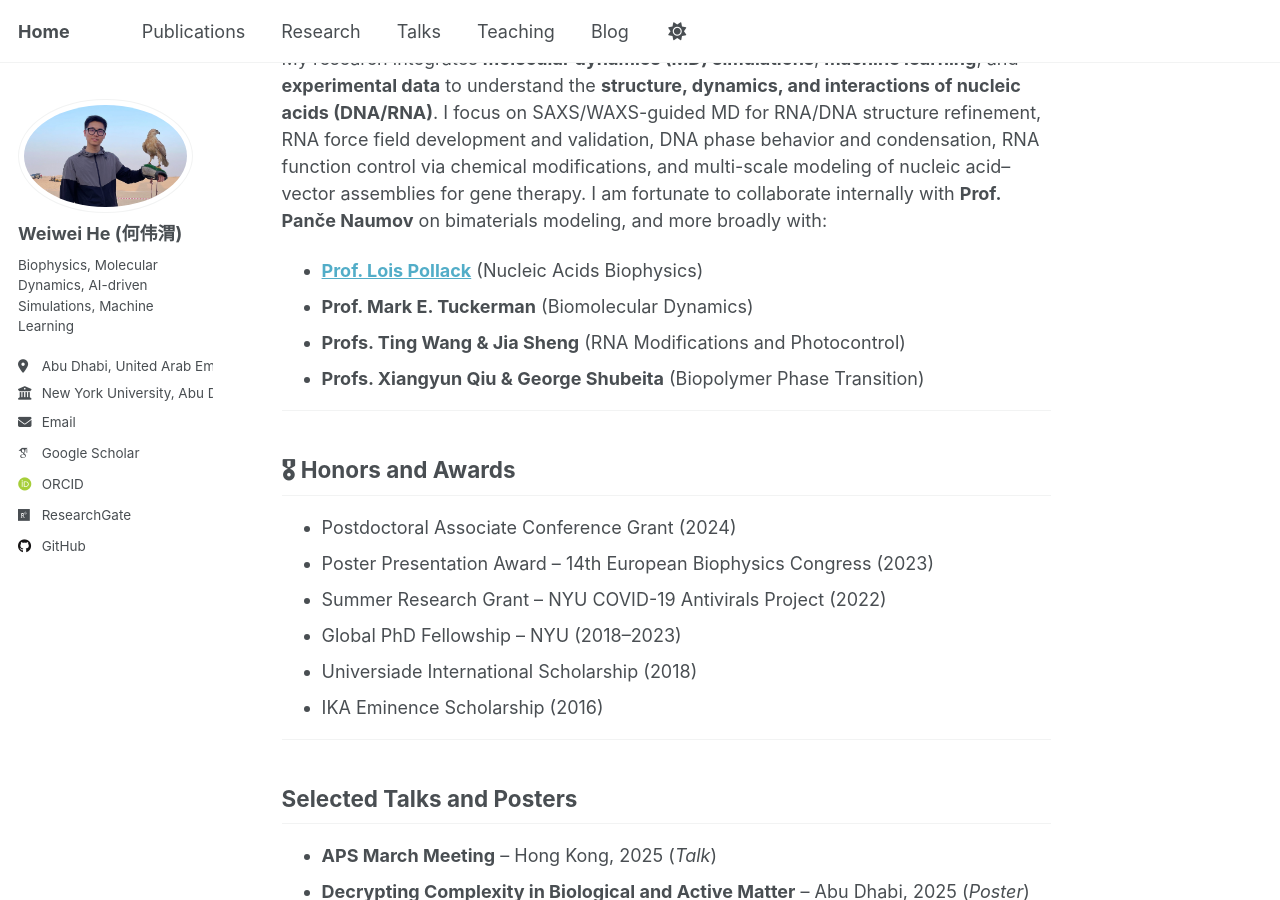
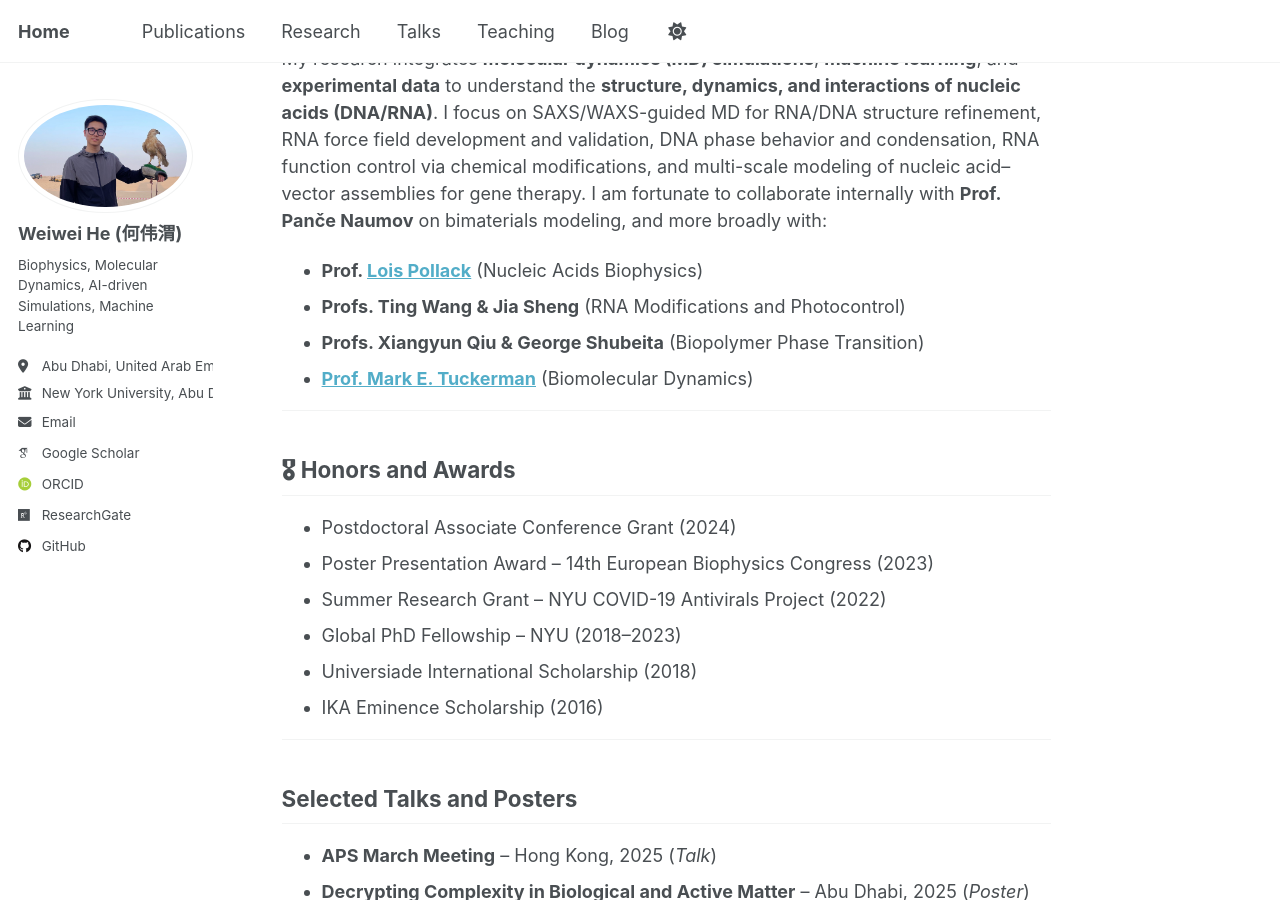
Before and after one commit to Warrenheww/warrenheww.github.io, a Jekyll site: the page built from _pages/about.md, in a window 1280 px wide and 900 px high, scrolled down 377 px. Built offline with Jekyll 4.4.1, drawn with Linux system fonts in a browser that asks for light colours; some web fonts are replaced; part of the change alters nothing that is shown.

```diff
--- a/_pages/about.md
+++ b/_pages/about.md
@@ -13,10 +13,10 @@ Hello! I am **Weiwei He**, a Postdoctoral Associate in Computational Biophysics
 
 My research integrates **molecular dynamics (MD) simulations**, **machine learning**, and **experimental data** to understand the **structure, dynamics, and interactions of nucleic acids (DNA/RNA)**. I focus on SAXS/WAXS-guided MD for RNA/DNA structure refinement, RNA force field development and validation, DNA phase behavior and condensation, RNA function control via chemical modifications, and multi-scale modeling of nucleic acid–vector assemblies for gene therapy. I am fortunate to collaborate internally with **Prof. Panče Naumov** on bimaterials modeling, and more broadly with:
 
-- [**Prof. Lois Pollack**](https://pollack.research.engineering.cornell.edu/) (Nucleic Acids Biophysics)
-- **Prof. Mark E. Tuckerman** (Biomolecular Dynamics)
+- **Prof. [Lois Pollack](https://pollack.research.engineering.cornell.edu/)** (Nucleic Acids Biophysics)
 - **Profs. Ting Wang & Jia Sheng** (RNA Modifications and Photocontrol)
 - **Profs. Xiangyun Qiu & George Shubeita** (Biopolymer Phase Transition)
+- [**Prof. Mark E. Tuckerman**](https://wp.nyu.edu/tuckerman_group/) (Biomolecular Dynamics)
 
 
 ---
```
